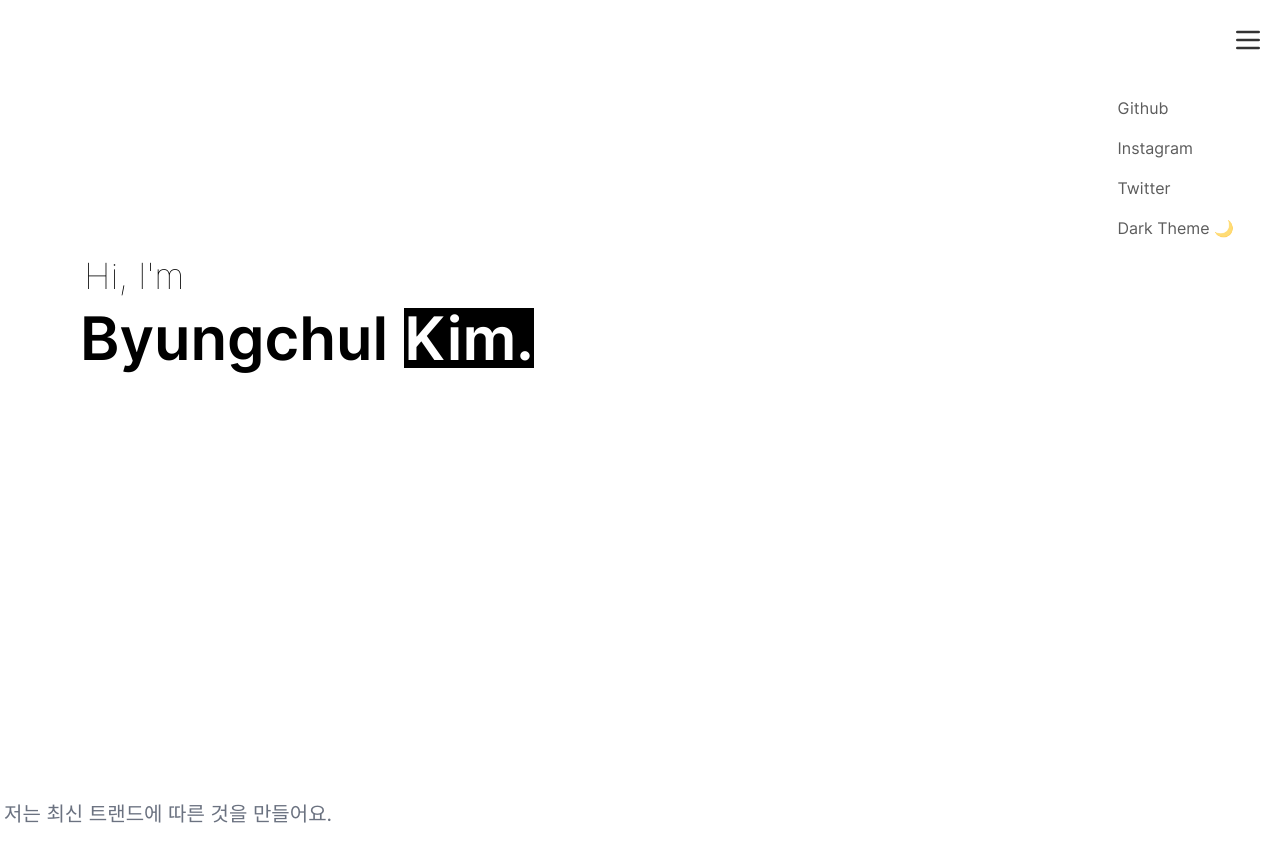
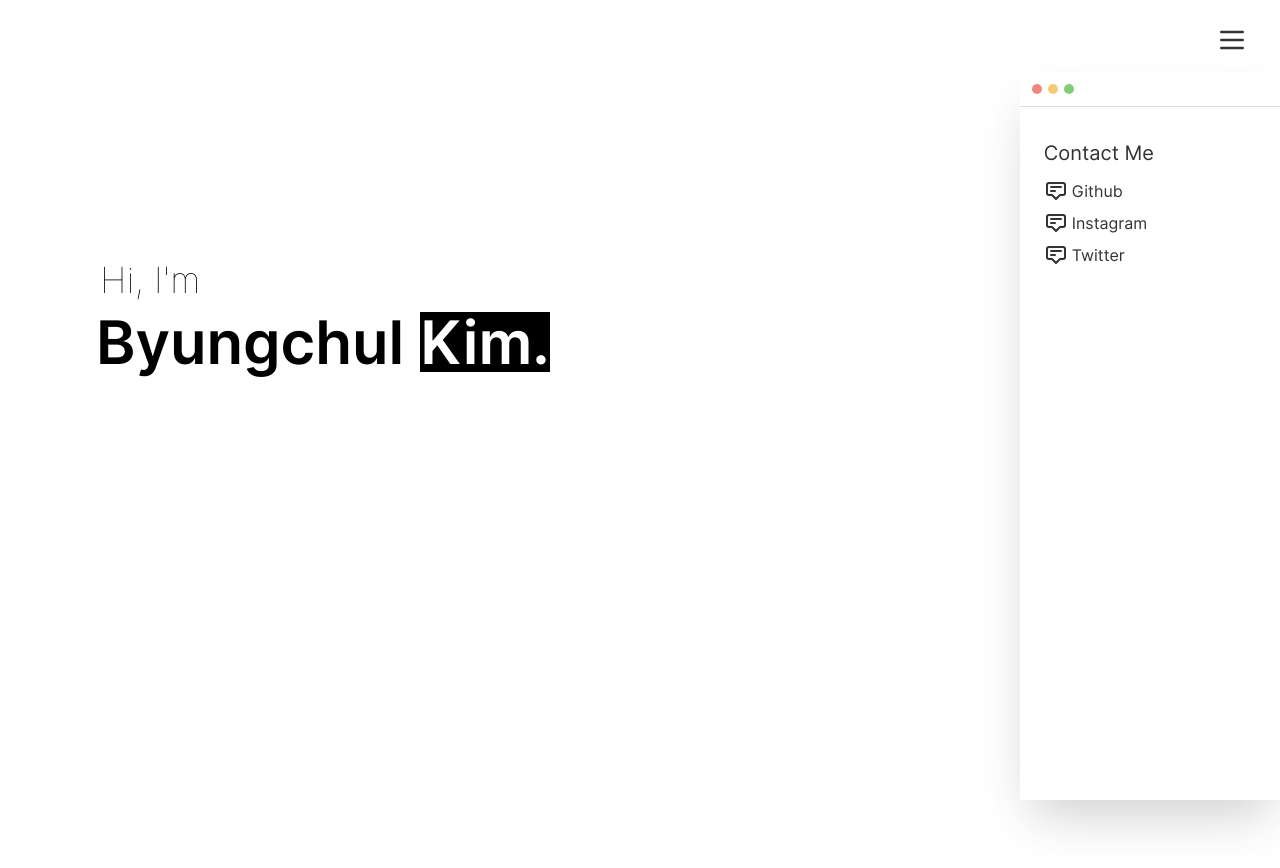
Before and after one commit to KimJinwoo2198/portfolio, a Next.js app: page / in a window 1280 px wide. Both pictures are taken after a click on the button 1248 px from the left and 40 px from the top of the page. Shown: the top 868 px of the page. Built offline with nearby package versions, Linux system fonts and the light colour scheme.

Commit message:
feat: sidebar UI

```diff
--- a/components/Header.tsx
+++ b/components/Header.tsx
@@ -11,7 +11,7 @@ const socialLinks: Record<string, socialLinkProps> = {
   },
   instagram: {
     name: 'Instagram',
-    src: 'https://instagram.com/bottle.___iron'
+    src: 'https://instagram.com/bottle___iron'
   },
   twitter: {
     name: 'Twitter',
@@ -21,23 +21,8 @@ const socialLinks: Record<string, socialLinkProps> = {
 
 const Header: NextPage = () => {
   const [isOpen, setOpen] = useState(false)
-  const [theme, setTheme] = useState('light')
   const HeaderRef = useRef<HTMLDivElement>(null)
   const toggleMenuState = () => setOpen(!isOpen)
-
-  const changeTheme = () => {
-    if (theme === 'light') {
-      document.documentElement.classList.add('dark')
-      setTheme('dark')
-    } else if (theme === 'dark') {
-      document.documentElement.classList.remove('dark')
-      setTheme('light')
-    }
-  }
-
-  useEffect(() => {
-    document.documentElement.classList.remove('dark')
-  }, [])
 
   useEffect(() => {
     if (isOpen) {
@@ -55,10 +40,10 @@ const Header: NextPage = () => {
   return (
     <>
       <div
-        className="grid font-inter py-2 fixed top-0 left-0 right-0 w-full z-50 opacity-80 dark:bg-black dark:text-white"
+        className="grid font-inter py-2 fixed top-0 left-0 right-0 w-full z-50 opacity-80"
         ref={HeaderRef}
       >
-        <button onClick={toggleMenuState} className="relative justify-self-end right-4 top-4">
+        <button onClick={toggleMenuState} className="relative justify-self-end right-8 top-4">
           <svg
             xmlns="http://www.w3.org/2000/svg"
             className="h-8 w-8 fill-black"
@@ -82,34 +67,56 @@ const Header: NextPage = () => {
                 transition={{
                   type: 'spring',
                   delay: 0,
-                  stiffness: 500,
+                  stiffness: 400,
                   damping: 60,
                   mass: 1
                 }}
                 initial={{ x: 0 }}
                 animate={{ x: -30 }}
                 exit={{ x: 0, opacity: 0 }}
-                className="flex flex-col space-y-4 bg-white h-full py-6 pl-6 pr-12 rounded-l-3xl opacity-80 dark:bg-black dark:text-white"
+                className="bg-white h-full rounded-tl-xl shadow-2xl"
               >
+                <div className="flex relative p-3 border-b border-slate-500/30">
+                  <div className="w-2.5 h-2.5 rounded-full bg-[#EC6A5F]"></div>
+                  <div className="w-2.5 h-2.5 ml-1.5 rounded-full bg-[#F4BF50]"></div>
+                  <div className="w-2.5 h-2.5 ml-1.5 rounded-full bg-[#61C454]"></div>
+                </div>
+                <div className="flex flex-col space-y-2 pt-8 pl-6 pr-32">
+                  <h1 className="text-xl">Contact Me</h1>
+                  <div className="space-y-2 pt-1">
                     {Object.entries(socialLinks).map(([_, socialLink]) => (
-                  <div key={socialLink.name}>
+                      <div key={socialLink.name} className="flex">
+                        <svg
+                          xmlns="http://www.w3.org/2000/svg"
+                          className="h-6 w-6"
+                          fill="none"
+                          viewBox="0 0 24 24"
+                          stroke="currentColor"
+                          strokeWidth={2}
+                        >
+                          <path
+                            strokeLinecap="round"
+                            strokeLinejoin="round"
+                            d="M7 8h10M7 12h4m1 8l-4-4H5a2 2 0 01-2-2V6a2 2 0 012-2h14a2 2 0 012 2v8a2 2 0 01-2 2h-3l-4 4z"
+                          />
+                        </svg>
                         <Link href={socialLink.src}>
                           <a target="_blank" rel="noreferrer">
-                        <div className="cursor-pointer hover:underline hover:text-gray-500 border-gray-500">
+                            <div className="cursor-pointer hover:text-gray-600 border-gray-500 pl-1">
                               {socialLink.name}
                             </div>
                           </a>
                         </Link>
                       </div>
                     ))}
-                <button onClick={changeTheme} className="">
-                  {theme === 'light' ? 'Dark Theme 🌙' : 'Light Theme 🌤'}
-                </button>
+                  </div>
+                </div>
               </motion.div>
             )}
           </AnimatePresence>
         </div>
       </div>
+      <div></div>
     </>
   )
 }
--- a/pages/_document.tsx
+++ b/pages/_document.tsx
@@ -10,11 +10,9 @@ class MyDocument extends Document {
     return (
       <Html>
         <Head></Head>
-        <body className="dark:bg-black dark:text-white">
-          <Main />
-          <NextScript />
-          <div id="modal-root"></div>
-        </body>
+        <Main />
+        <NextScript />
+        <div id="modal-root"></div>
       </Html>
     )
   }
--- a/pages/index.tsx
+++ b/pages/index.tsx
@@ -1,35 +1,16 @@
 import type { NextPage } from 'next'
 import Header from '../components/Header'
 import { motion } from 'framer-motion'
-import { useState, useEffect } from 'react'
-
-const subjects = [
-  '재미있는 것을',
-  '사람들이 필요로 하는 것을',
-  '사람들이 좋아하는 것을',
-  '흥미로운 것을',
-  '최신 트랜드에 따른 것을',
-  '세상을 바꿀 기술을',
-  '혁신적인 기술을'
-]
 
 const Home: NextPage = () => {
-  const [subjectNumber, setSubjectNumber] = useState(0)
-  useEffect(() => {
-    const subjectInterval = setInterval(
-      () => setSubjectNumber((prev) => (prev >= subjects.length - 1 ? 0 : prev + 1)),
-      2000
-    )
-    return () => clearInterval(subjectInterval)
-  }, [])
-
   return (
     <>
       <Header />
+      <section>
         <div className="flex flex-row h-screen">
-        <div className="flex flex-col justify-center space-y-1 absolute top-64 pl-4 sm:pl-10 md:pl-20 ">
+          <div className="flex flex-col justify-center space-y-1 absolute h-4/5 pl-8 sm:pl-10 md:pl-24">
             <motion.div
-            className="flex flex-row pl-1 font-inter_thin "
+              className="flex flex-row pl-1 font-inter_thin"
               initial={{ y: -50, opacity: 0 }}
               whileInView={{ y: 0, opacity: 1 }}
               viewport={{ once: true }}
@@ -57,32 +38,14 @@ const Home: NextPage = () => {
               className="flex flex-row flex-wrap items-center font-inter_bold text-5xl sm:text-6xl sm:space-x-4"
             >
               <p className="w-full sm:w-auto">Byungchul</p>
-            <p className="bg-black my-2 text-white dark:bg-white dark:text-black">Kim.</p>
+              <p className="bg-black my-2 text-white">Kim.</p>
             </motion.div>
           </div>
         </div>
-      <div className="flex h-screen">
-        <motion.div
-          className="font-inter text-xl text-gray-500 pl-1"
-          initial={{ y: 50, opacity: 0 }}
-          whileInView={{ y: 0, opacity: 1 }}
-          transition={{
-            type: 'spring',
-            delay: 0,
-            stiffness: 415,
-            damping: 100,
-            mass: 1.8
-          }}
-        >
-          <p className="">
-            저는
-            <motion.span animate={{}} transition={{}}>
-              {` ${subjects[subjectNumber]} `}
-            </motion.span>
-            만들어요.
-          </p>
-        </motion.div>
-      </div>
+      </section>
+      <section>
+        <div className="flex flex-row h-screen"></div>
+      </section>
     </>
   )
 }
--- a/styles/globals.css
+++ b/styles/globals.css
@@ -9,6 +9,11 @@ body {
   height: 100%;
   margin: 0;
   padding: 0;
+  scroll-snap-type: y mandatory;
+}
+
+section > div {
+  scroll-snap-align: start;
 }
 
 ::-moz-selection {
```
Also changed, not shown: 1 other file (tests, documents, lock files or other folders). Lines whose indentation alone changed are shown as unchanged.
